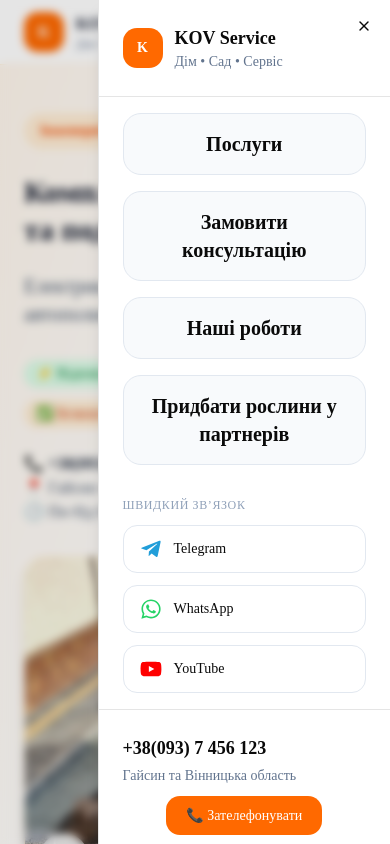
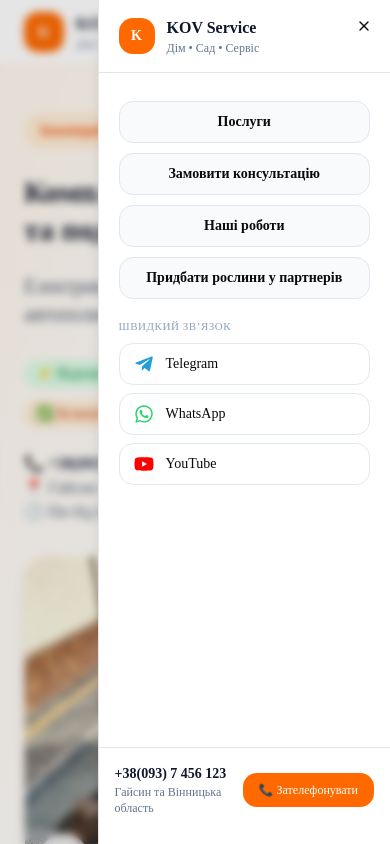
Before and after one commit to KovAlex010422/kov-service, a Next.js app: page / in a window 390 px wide. Both pictures are taken after a click on the button 344 px from the left and 32 px from the top of the page. Shown: the top 844 px of the page. Built offline with nearby package versions, Linux system fonts and the light colour scheme.

Commit message:
mobile menu fixed

```diff
--- a/src/components/layout/Header.jsx
+++ b/src/components/layout/Header.jsx
@@ -157,19 +157,15 @@ export default function Header() {
 
             <SheetContent
               side="right"
-              className="w-[85vw] sm:w-[420px] p-0"
+              className="w-[85vw] sm:w-[420px] p-0 flex flex-col h-full"
             >
-              <div className="h-full flex flex-col">
-
-                {/* Верх */}
-                <div className="px-6 py-6 border-b">
-
+              {/* Шапка мобільного меню */}
+              <div className="px-5 py-4 border-b flex-shrink-0">
                 <div className="flex items-center gap-3">
-
                   <div
                     className="
-            w-10
-            h-10
+                      w-9
+                      h-9
                       rounded-xl
                       bg-orange-500
                       text-white
@@ -183,24 +179,20 @@ export default function Header() {
                   </div>
 
                   <div>
-                      <div className="font-bold text-lg">
+                    <div className="font-bold text-base text-slate-900">
                       KOV Service
                     </div>
 
-                      <div className="text-sm text-slate-500">
+                    <div className="text-xs text-slate-500">
                       Дім • Сад • Сервіс
                     </div>
                   </div>
-
+                </div>
               </div>
 
-                </div>
-
-                {/* Меню */}
-                <div className="flex-1 px-6 py-4">
-
-                  <nav className="flex flex-col gap-4">
-
+              {/* Прокручувана середина (Меню + Контакти) */}
+              <div className="flex-1 overflow-y-auto px-5 py-3">
+                <nav className="flex flex-col gap-2.5">
                   {menuItems.map((item) => (
                     <SheetClose
                       key={item.href}
@@ -212,51 +204,42 @@ export default function Header() {
                           flex
                           items-center
                           justify-center
-
                           px-4
-          py-4
-
-          text-xl
+                          py-2.5
+                          text-sm
                           font-semibold
-
-          rounded-2xl
-
+                          rounded-xl
                           border
                           border-slate-200
-
                           bg-slate-50
-
                           hover:bg-orange-50
                           hover:border-orange-300
                           hover:text-orange-500
-
                           transition
+                          text-center
                         "
                       >
                         {item.name}
                       </Link>
                     </SheetClose>
                   ))}
-
                 </nav>
 
-                  {/* Контакти */}
-                  <div className="mt-8">
-
+                {/* Швидкий зв’язок */}
+                <div className="mt-5">
                   <p
                     className="
-            text-xs
+                      text-[11px]
                       uppercase
                       tracking-wider
                       text-slate-400
-            mb-3
+                      mb-2
                     "
                   >
                     Швидкий зв’язок
                   </p>
 
-                    <div className="flex flex-col gap-3">
-
+                  <div className="flex flex-col gap-2">
                     <a
                       href={company.telegram}
                       target="_blank"
@@ -265,23 +248,16 @@ export default function Header() {
                         flex
                         items-center
                         gap-3
-
-              px-4
-              py-3
-
+                        px-3.5
+                        py-2.5
                         rounded-xl
-
                         border
                         border-slate-200
-
                         hover:bg-slate-50
+                        text-sm
                       "
                     >
-                        <FaTelegramPlane
-                          size={22}
-                          color="#229ED9"
-                        />
-
+                      <FaTelegramPlane size={20} color="#229ED9" />
                       <span>Telegram</span>
                     </a>
 
@@ -293,23 +269,16 @@ export default function Header() {
                         flex
                         items-center
                         gap-3
-
-              px-4
-              py-3
-
+                        px-3.5
+                        py-2.5
                         rounded-xl
-
                         border
                         border-slate-200
-
                         hover:bg-slate-50
+                        text-sm
                       "
                     >
-                        <FaWhatsapp
-                          size={22}
-                          color="#25D366"
-                        />
-
+                      <FaWhatsapp size={20} color="#25D366" />
                       <span>WhatsApp</span>
                     </a>
 
@@ -321,48 +290,34 @@ export default function Header() {
                         flex
                         items-center
                         gap-3
-
-              px-4
-              py-3
-
+                        px-3.5
+                        py-2.5
                         rounded-xl
-
                         border
                         border-slate-200
-
                         hover:bg-slate-50
+                        text-sm
                       "
                     >
-                        <FaYoutube
-                          size={22}
-                          color="#FF0000"
-                        />
-
+                      <FaYoutube size={20} color="#FF0000" />
                       <span>YouTube</span>
                     </a>
-
+                  </div>
+                </div>
               </div>
 
+              {/* Низ (Телефон і кнопка) */}
+              <div className="border-t p-4 bg-white flex-shrink-0">
+                <div className="flex items-center justify-between mb-3">
+                  <div>
+                    <div className="font-bold text-sm text-slate-900">
+                      {company.phoneDisplay}
+                    </div>
+                    <div className="text-slate-500 text-xs">
+                      {company.location}
+                    </div>
                   </div>
 
-                </div>
-
-                {/* Низ */}
-                <div className="border-t p-6">
-
-                  <div className="mb-5">
-
-                    <div className="font-semibold text-lg">
-                      {company.phoneDisplay}
-                    </div>
-
-                    <div className="text-slate-500 text-sm mt-1">
-                      {company.location}
-                    </div>
-
-                  </div>
-
-                  <div className="flex justify-center">
                   <SheetClose asChild>
                     <a
                       href={`tel:${company.phone}`}
@@ -371,20 +326,20 @@ export default function Header() {
                         hover:bg-orange-600
                         text-white
                         font-medium
-        px-5
-        py-3
+                        text-xs
+                        px-4
+                        py-2.5
                         rounded-xl
                         transition
+                        whitespace-nowrap
                       "
                     >
                       📞 Зателефонувати
                     </a>
                   </SheetClose>
                 </div>
-
               </div>
 
-              </div>
             </SheetContent>
           </Sheet>
         </div>
```
Lines whose indentation alone changed are shown as unchanged.
